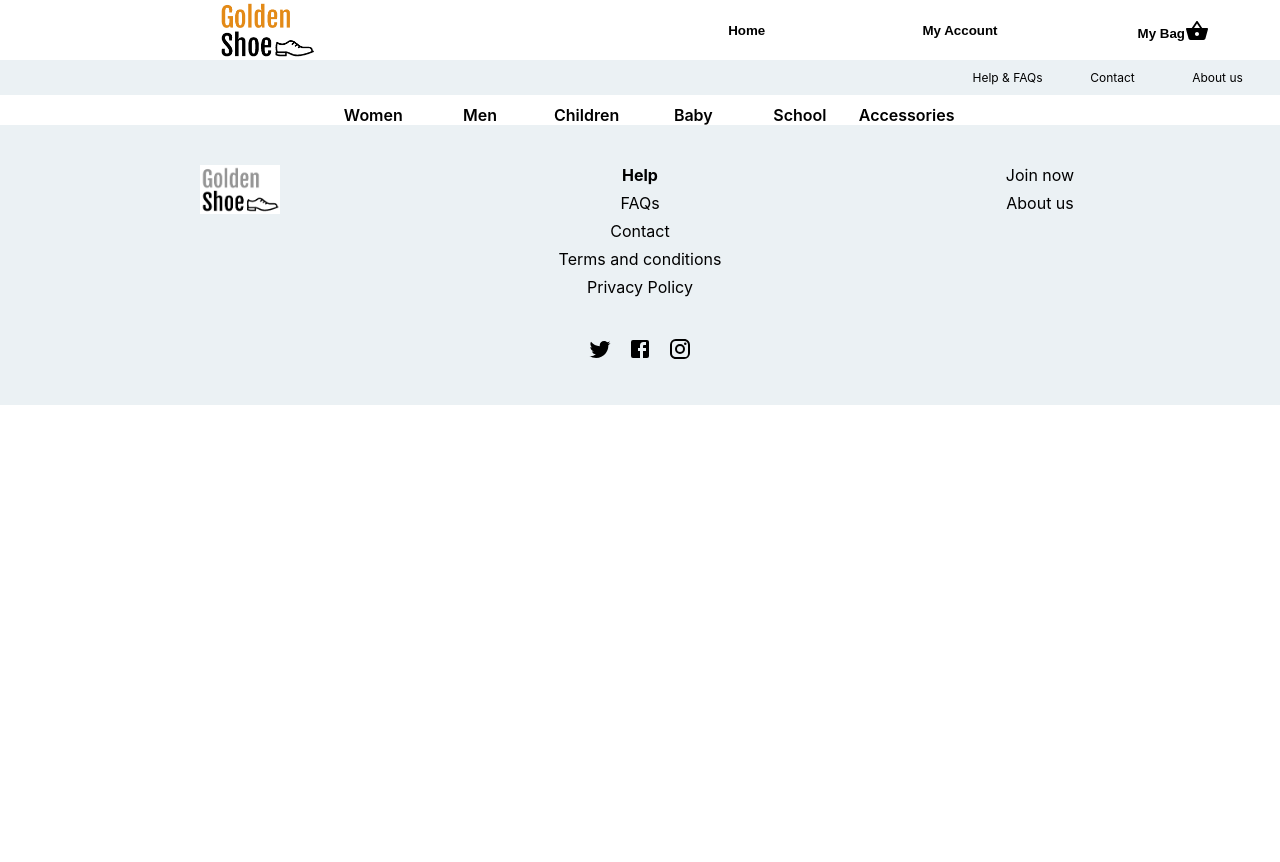
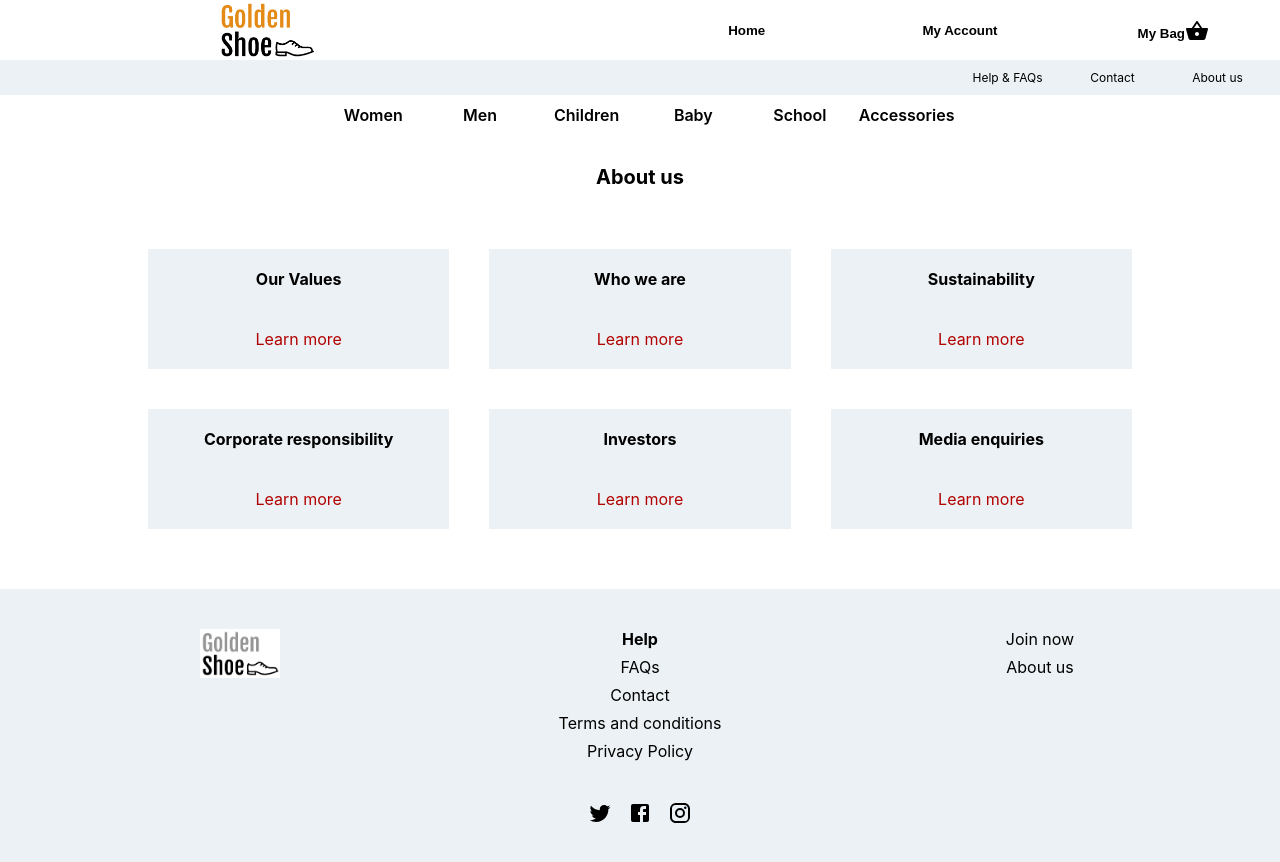
Before and after one commit to JulietBangay/golden-shoe-solution, a React (Create React App) app: page /about-us in a window 1280 px wide. Shown: the top 862 px of the page. Before the commit the page ends 800 px from the top, so only its background shows below. Built offline with nearby package versions, Linux system fonts and the light colour scheme.

Commit message:
About page categories

```diff
--- a/src/App.js
+++ b/src/App.js
@@ -15,6 +15,7 @@ import Privacy from "./pages/legals/privacy/Privacy";
 import Terms from "./pages/legals/terms/Terms";
 import Contact from "./pages/contact/Contact";
 import FAQs from "./pages/faqs/FAQs";
+import About from "./pages/about/About";
 
 const theme = createTheme({
   palette: {
@@ -66,6 +67,7 @@ function App() {
           <Route path="/terms-and-conditions" element={<Terms />} />
           <Route path="/contact" element={<Contact />} />
           <Route path="/frequently-asked-questions" element={<FAQs />} />
+          <Route path="/about-us" element={<About />} />
         </Routes>
         <Footer />
       </div>
--- a/src/components/footer/Footer.js
+++ b/src/components/footer/Footer.js
@@ -50,7 +50,9 @@ export default function Footer() {
                 Join now
               </Grid>
               <Grid item className="footerLink">
-                About us
+                <Link to="/about-us" className="footerInternalLink">
+                  About us
+                </Link>
               </Grid>
             </Grid>
           </Grid>
--- a/src/components/navbar/Navbar.js
+++ b/src/components/navbar/Navbar.js
@@ -51,7 +51,9 @@ export default function Navbar() {
             </Link>
           </Grid>
           <Grid item xs={1} className="navText">
-            About us
+            <Link to="/about-us" className="navbarLink">
+              About us
+            </Link>
           </Grid>
         </Grid>
       </div>
--- a/src/pages/about/About.css
+++ b/src/pages/about/About.css
@@ -0,0 +1,35 @@
+.aboutTitle {
+  font-size: 20px;
+  font-weight: 700;
+  margin: 40px;
+}
+.gridContainer {
+  width: 80%;
+  display: block;
+  margin: auto;
+  margin-bottom: 40px;
+}
+
+.aboutCard {
+  padding: 20px;
+}
+
+.aboutCardContentContainer {
+  background: #ebf1f4;
+  padding: 20px;
+}
+
+.aboutCardTitle {
+  font-size: 16px;
+  font-weight: 700;
+  margin-bottom: 40px;
+}
+
+.aboutCardContent {
+  color: #b30000;
+}
+
+.aboutCardContent:hover {
+  text-decoration: underline;
+  cursor: pointer;
+}
--- a/src/pages/about/About.js
+++ b/src/pages/about/About.js
@@ -0,0 +1,50 @@
+import "./About.css";
+import { Grid } from "@mui/material";
+
+export default function About() {
+  return (
+    <div className="about">
+      <div className="aboutTitle">About us</div>
+      <div className="gridContainer">
+        <Grid container className="aboutCardsGrid">
+          <Grid item xs={4} className="aboutCard">
+            <div className="aboutCardContentContainer">
+              <div className="aboutCardTitle">Our Values</div>
+              <div className="aboutCardContent">Learn more</div>
+            </div>
+          </Grid>
+          <Grid item xs={4} className="aboutCard">
+            <div className="aboutCardContentContainer">
+              <div className="aboutCardTitle">Who we are</div>
+              <div className="aboutCardContent">Learn more</div>
+            </div>
+          </Grid>
+          <Grid item xs={4} className="aboutCard">
+            <div className="aboutCardContentContainer">
+              <div className="aboutCardTitle">Sustainability</div>
+              <div className="aboutCardContent">Learn more</div>
+            </div>
+          </Grid>{" "}
+          <Grid item xs={4} className="aboutCard">
+            <div className="aboutCardContentContainer">
+              <div className="aboutCardTitle">Corporate responsibility</div>
+              <div className="aboutCardContent">Learn more</div>
+            </div>
+          </Grid>
+          <Grid item xs={4} className="aboutCard">
+            <div className="aboutCardContentContainer">
+              <div className="aboutCardTitle">Investors</div>
+              <div className="aboutCardContent">Learn more</div>
+            </div>
+          </Grid>
+          <Grid item xs={4} className="aboutCard">
+            <div className="aboutCardContentContainer">
+              <div className="aboutCardTitle">Media enquiries</div>
+              <div className="aboutCardContent">Learn more</div>
+            </div>
+          </Grid>
+        </Grid>
+      </div>
+    </div>
+  );
+}
```
